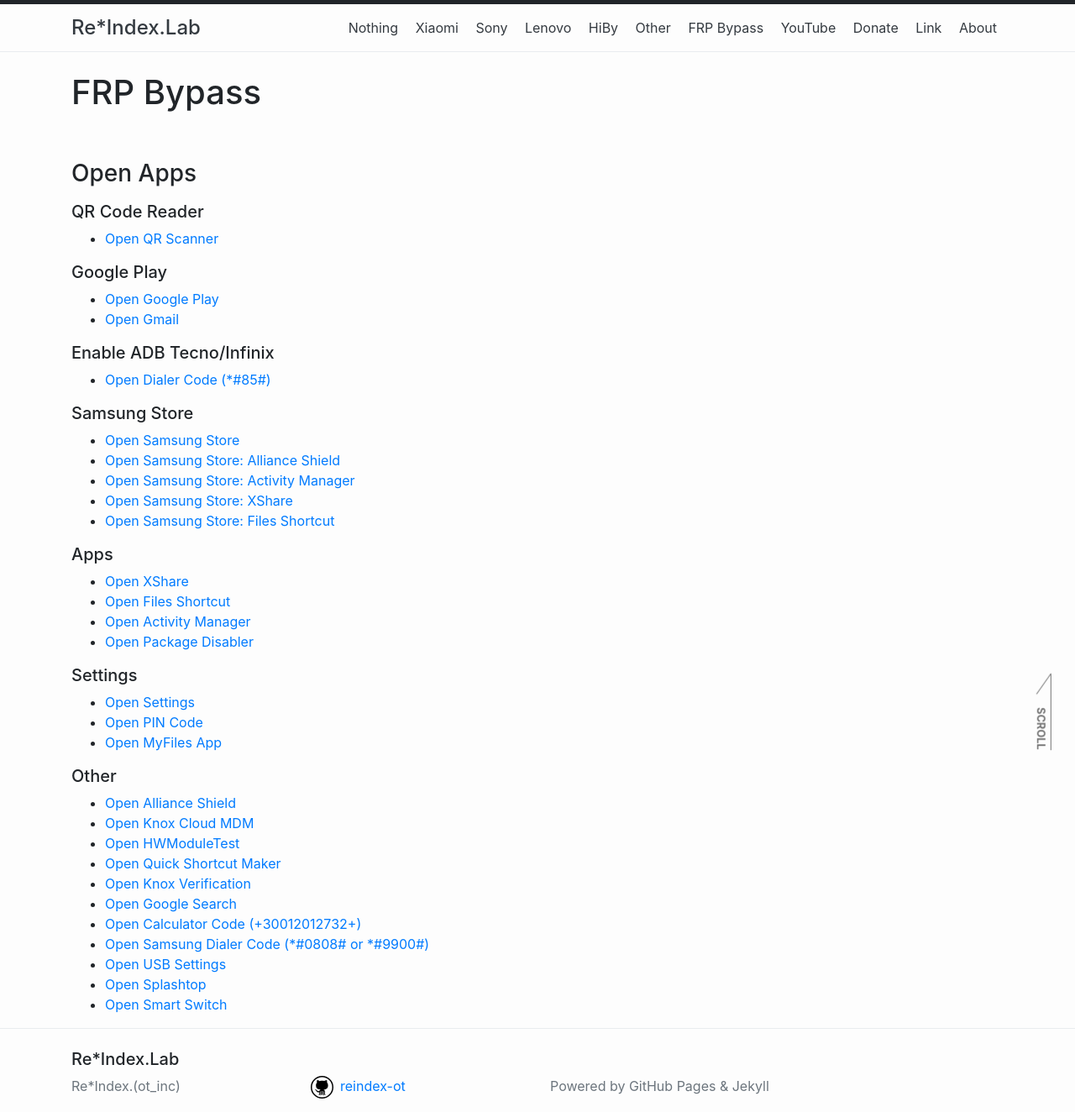
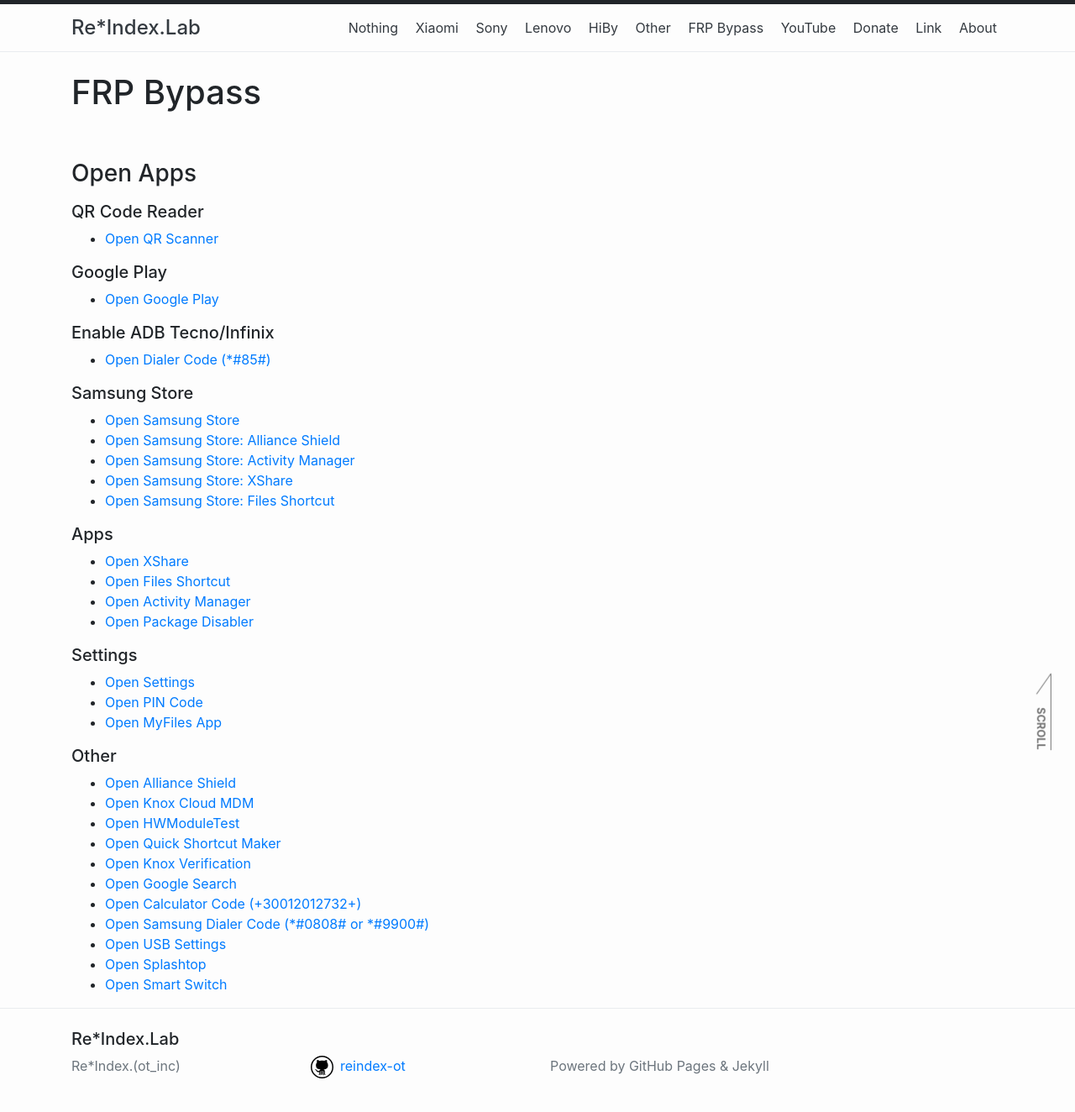
Before and after one commit to reindex-ot/reindex-ot.github.io, a Jekyll site: the page built from frp.md, in a window 1280 px wide. Shown: the whole page at 84% size. Built offline with Jekyll 4.4.1, drawn with Linux system fonts in a browser that asks for light colours; after the commit the page ends 1300 px from its top, so only the background shows below that.

Commit message:
Update frp.md
Signed-off-by: Re*Index. (ot_inc) <32851879+reindex-ot@users.noreply.github.com>

```diff
--- a/frp.md
+++ b/frp.md
@@ -9,7 +9,6 @@ permalink: /frp/
 
 ##### Google Play
 - [Open Google Play](intent://Easy-Firmware.com.com#Intent;scheme=http;package=com.google.android.apps.searchlite;end)
-- [Open Gmail](eft@gmail.com)
 
 ##### Enable ADB Tecno/Infinix
 - [Open Dialer Code (*#85#)](tel:100-000-000/#Intent;scheme=android-app;end)
```
